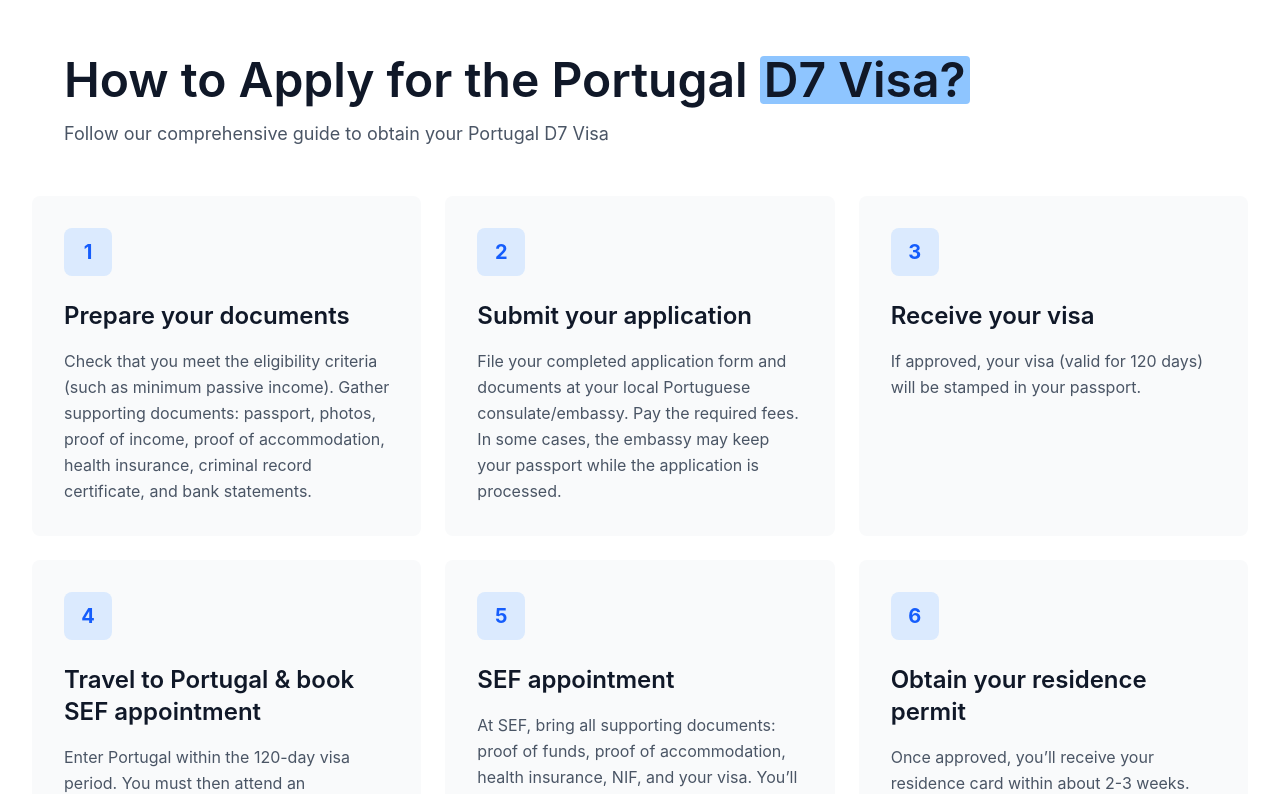
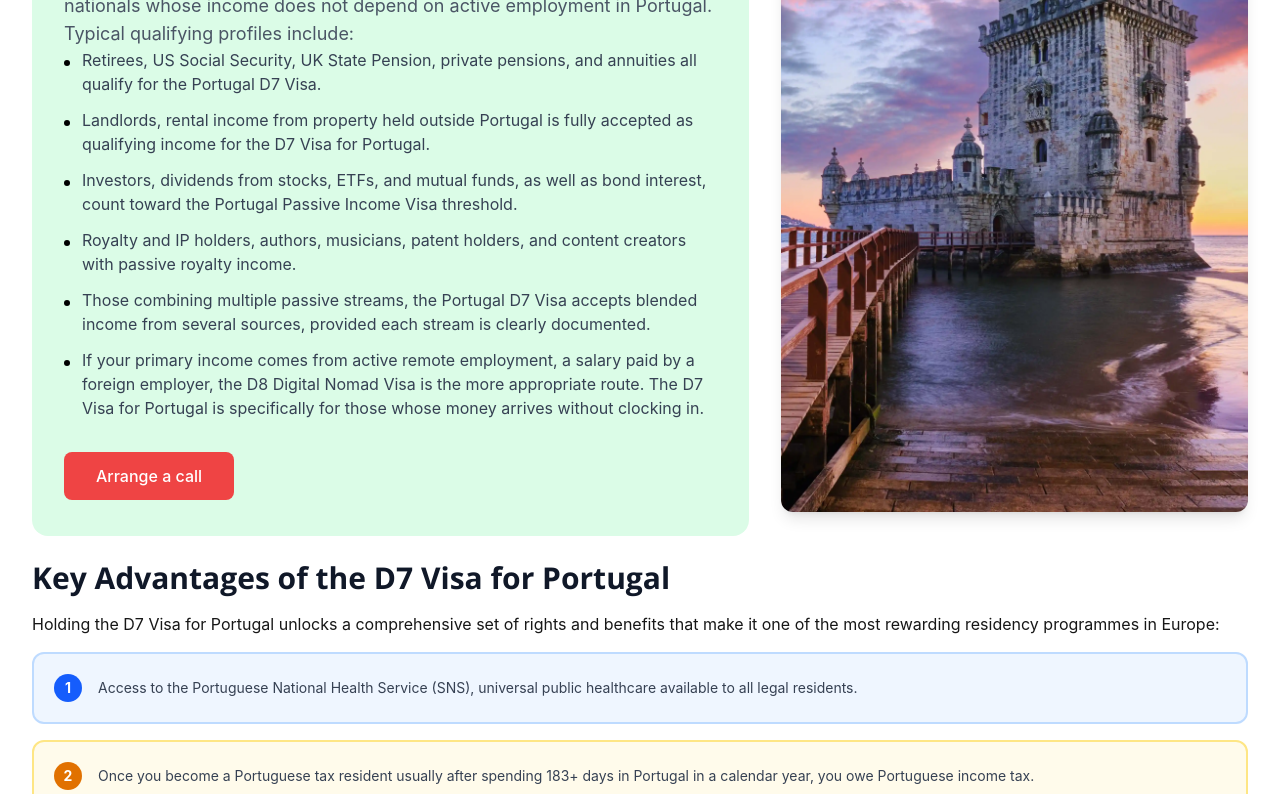
Before and after one commit to badalnsit/visa-rapid, a Next.js app in the folder visa-rapid/: page /portugal-d7-passive-income-visa in a window 1280 px wide. Shown: the part 1760-2554 px from the top of the page. Built offline with nearby package versions, Linux system fonts and the light colour scheme.

Commit message:
Page Content updated

```diff
--- a/visa-rapid/src/components/ResidencyContent.tsx
+++ b/visa-rapid/src/components/ResidencyContent.tsx
@@ -131,6 +131,34 @@ export default function ResidencyContent() {
         </div>
       </section>
 
+      {/* Eligibility Section */}
+      <section className="py-16 px-4 sm:px-6 lg:px-8">
+        <div className="max-w-6xl mx-auto">
+          <div
+            ref={eligibilityRef}
+            className={`fade-in-up ${eligibilityVisible ? 'visible' : ''}`}
+          >
+            <div className={`bg-gray-300 p-8 rounded-2xl fade-in-up ${eligibilityVisible ? 'visible' : ''}`} style={{ transitionDelay: '0.1s' }}>
+              <div className="grid grid-cols-1 md:grid-cols-1 gap-6 items-start">
+                <div>
+                  <div className="flex items-center gap-3 mb-6 justify-center">
+                    <div className="scale-on-hover">
+                      <svg className="w-8 h-8 text-gray-800" fill="none" stroke="currentColor" viewBox="0 0 24 24">
+                        <path strokeLinecap="round" strokeLinejoin="round" strokeWidth={1.5} d="M9 12l2 2 4-4M7.835 4.697a3.42 3.42 0 001.946-.806 3.42 3.42 0 014.438 0 3.42 3.42 0 001.946.806 3.42 3.42 0 013.138 3.138 3.42 3.42 0 00.806 1.946 3.42 3.42 0 010 4.438 3.42 3.42 0 00-.806 1.946 3.42 3.42 0 01-3.138 3.138 3.42 3.42 0 00-1.946.806 3.42 3.42 0 01-4.438 0 3.42 3.42 0 00-1.946-.806 3.42 3.42 0 01-3.138-3.138 3.42 3.42 0 00-.806-1.946 3.42 3.42 0 010-4.438 3.42 3.42 0 00.806-1.946 3.42 3.42 0 013.138-3.138z" />
+                      </svg>
+                    </div>
+                    <h2 className="text-4xl font-bold text-gray-900">What Makes the Portugal D7 Visa Different?</h2>
+                  </div>
+                  <p className="text-gray-700 text-lg mb-6">The D7 Visa for Portugal stands apart from other European residency options because of its low barrier to entry. Unlike the Golden Visa, which requires a minimum investment of €250,000 to €500,000, the Portugal Passive Income Visa asks only that you demonstrate stable, recurring passive income. No business plan. No major capital outlay. Just proof that you can support yourself financially without working in Portugal.</p>
+                  <p className="text-gray-700 text-lg mb-6">This makes the Portugal D7 Visa the most accessible and affordable route to legal residency in Portugal for millions of retirees, investors, and passive income earners worldwide.</p>
+                  <p className="text-gray-700 text-lg mb-6">Portugal itself has a great deal to offer. A vibrant culture, exquisite cuisine, and diverse landscapes, from the golden beaches of the Algarve to the historic cobblestones of Lisbon, provide an enriching experience for investors, business people seeking improved financial security, and retirees looking for a fulfilling overseas lifestyle. The D7 Visa for Portugal is the most direct way to make Portugal your legal home.</p>
+                </div>
+              </div>
+            </div>
+          </div>
+        </div>
+      </section>
+
       {/* Advantages Section */}
       <section className="py-16 px-4 sm:px-6 lg:px-8">
         <div className="max-w-7xl mx-auto">
@@ -190,78 +218,152 @@ export default function ResidencyContent() {
               </div>
             </div>
           </div>
-        </div>
-      </section>
 
-      {/* Step by Step Section */}
-      <section className="py-16 px-4 sm:px-6 lg:px-8 bg-white">
-        <div className="max-w-8xl mx-auto">
-          <div ref={contentRef} className={`mb-12 fade-in-up ${contentVisible ? 'visible' : ''}`}>
-            <div className="flex flex-col lg:flex-row lg:justify-between lg:items-center gap-6">
-              <div className="pl-8">
-                <h2 className="text-4xl lg:text-5xl font-semibold text-gray-900 mb-4">
-                  How to Apply for the Portugal <span className="bg-blue-300 text-gray-900 px-1 rounded transition-all duration-300 inline-block">D7 Visa?</span>
-                </h2>
-                <p className="text-lg text-gray-600 max-w-2xl">
-                  Follow our comprehensive guide to obtain your Portugal D7 Visa
-                </p>
-              </div>
-            </div>
-          </div>
-
-          <div className={`fade-in-up ${contentVisible ? 'visible' : ''}`}>
-            <div className="grid grid-cols-1 md:grid-cols-2 lg:grid-cols-3 gap-6">
+          {/* Taxes */}
+          <h2 id="taxes" className="text-3xl font-bold text-gray-900 mt-6 mb-4 font-open-sans">Key Advantages of the D7 Visa for Portugal</h2>
+          <p className="mb-4">Holding the D7 Visa for Portugal unlocks a comprehensive set of rights and benefits that make it one of the most rewarding residency programmes in Europe:</p>
+          <div className="space-y-4 mb-6">
             {[
               {
-                  num: 1,
-                  title: "Prepare your documents",
-                  desc: "Check that you meet the eligibility criteria (such as minimum passive income). Gather supporting documents: passport, photos, proof of income, proof of accommodation, health insurance, criminal record certificate, and bank statements."
+                num: "1",
+                detail: "Access to the Portuguese National Health Service (SNS), universal public healthcare available to all legal residents.",
+                color: "border-blue-200 bg-blue-50",
+                numColor: "bg-blue-600"
               },
               {
-                  num: 2,
-                  title: "Submit your application",
-                  desc: "File your completed application form and documents at your local Portuguese consulate/embassy. Pay the required fees. In some cases, the embassy may keep your passport while the application is processed."
+                num: "2",
+                detail: "Once you become a Portuguese tax resident usually after spending 183+ days in Portugal in a calendar year, you owe Portuguese income tax.",
+                color: "border-amber-200 bg-amber-50",
+                numColor: "bg-amber-600"
               },
               {
-                  num: 3,
-                  title: "Receive your visa",
-                  desc: "If approved, your visa (valid for 120 days) will be stamped in your passport."
+                num: "3",
+                detail: "Access to Portuguese National Education Services, public schools, professional training, and vocational programmes for you and your family.",
+                color: "border-green-200 bg-green-50",
+                numColor: "bg-green-600"
               },
               {
-                  num: 4,
-                  title: "Travel to Portugal & book SEF appointment",
-                  desc: "Enter Portugal within the 120-day visa period. You must then attend an appointment with SEF (AIMA) to convert your D7 visa into a residence permit."
+                num: "4",
+                detail: "Full legal protection under Portuguese law and the EU legal framework.",
+                color: "border-blue-200 bg-blue-50",
+                numColor: "bg-blue-600"
               },
               {
-                  num: 5,
-                  title: "SEF appointment",
-                  desc: "At SEF, bring all supporting documents: proof of funds, proof of accommodation, health insurance, NIF, and your visa. You\u2019ll also fill out forms for residency and a criminal record check. The appointment usually takes around 20 minutes."
+                num: "5",
+                detail: "Reduced or exempt tax rates under the IFICI regime (NHR 2.0), the Portugal Passive Income Visa makes you eligible to apply for significant tax advantages on qualifying income.",
+                color: "border-amber-200 bg-amber-50",
+                numColor: "bg-amber-600"
               },
               {
-                  num: 6,
-                  title: "Obtain your residence permit",
-                  desc: "Once approved, you\u2019ll receive your residence card within about 2-3 weeks. The first permit is typically valid for 2 years, with options for renewal and eventual permanent residency or citizenship."
-                }
-              ].map((step) => (
-                <div
-                  key={step.num}
-                  className="bg-gray-50 rounded-lg p-8"
-                  style={{ transitionDelay: `${step.num * 0.1}s` }}
-                >
-                  <div className="mb-6">
-                    <div className="w-12 h-12 bg-blue-100 rounded-lg flex items-center justify-center">
-                      <span className="text-xl font-bold text-blue-600">{step.num}</span>
+                num: "6",
+                detail: "The right to work in Portugal, the Portugal D7 Visa does not prevent you from taking employment in Portugal if you choose.",
+                color: "border-green-200 bg-green-50",
+                numColor: "bg-green-600"
+              },
+              {
+                num: "7",
+                detail: "Family reunification, under the D7 Visa for Portugal, family members are granted a residence visa valid for one year, after which they can apply for permanent residency. Spouses, children, and dependent parents are all eligible.",
+                color: "border-blue-200 bg-blue-50",
+                numColor: "bg-blue-600"
+              },
+              {
+                num: "8",
+                detail: "Portuguese citizenship for children, children born in Portugal after one year of permanent residency can acquire Portuguese citizenship.",
+                color: "border-amber-200 bg-amber-50",
+                numColor: "bg-amber-600"
+              },
+              {
+                num: "9",
+                detail: "Full Portuguese citizenship and passport after five years of legal residency, available to every Portugal Passive Income Visa holder. Portugal allows dual citizenship, so you keep your original passport.",
+                color: "border-green-200 bg-green-50",
+                numColor: "bg-green-600"
+              },
+              {
+                num: "10",
+                detail: "A faster, simpler application process compared to other European residency routes, the Portugal D7 Visa has a clear, structured process from consulate application to residence card.",
+                color: "border-blue-200 bg-blue-50",
+                numColor: "bg-blue-600"
+              },
+            ].map((item, i) => (
+              <div key={i} className={`flex gap-4 border-2 rounded-xl p-5 ${item.color}`}>
+                <div className={`flex-shrink-0 w-7 h-7 ${item.numColor} text-white rounded-full flex items-center justify-center text-sm font-bold`}>{item.num}</div>
+                <div>
+                  <p className="font-semibold text-gray-900 mb-1 text-sm">{item.title}</p>
+                  <p className="text-gray-700 text-sm">{item.detail}</p>
                 </div>
-                  </div>
-                  <h3 className="text-2xl font-semibold text-gray-900 mb-4">
-                    {step.title}
-                  </h3>
-                  <p className="text-gray-600 leading-relaxed">
-                    {step.desc}
-                  </p>
               </div>
             ))}
           </div>
+          {/* Portugal D7 Visa Income Requirements */}
+          <h2 id="taxes" className="text-3xl font-bold text-gray-900 mt-6 mb-4 font-open-sans">Portugal D7 Visa Income Requirements</h2>
+          <p className="mb-4">The income threshold for the Portugal D7 Visa is tied to the Portuguese national minimum wage. In 2026:</p>
+          <div className="overflow-x-auto mb-5">
+            <table className="w-full text-sm border-collapse">
+              <thead>
+                <tr className="bg-gray-900 text-white">
+                  <th className="px-4 py-3 text-left font-semibold">Applicant</th>
+                  <th className="px-4 py-3 text-left font-semibold">Minimum Monthly Passive Income</th>
+                </tr>
+              </thead>
+              <tbody>
+                {[
+                  { who: "Main applicant", amount: "€920/month" },
+                  { who: "+ Spouse / partner", amount: "+€460/month (50%)" },
+                  { who: "+ Each dependent child", amount: "+€276/month (30%)" },
+                  { who: "Couple with no children", amount: "~€1,380/month" },
+                ].map((row, i) => (
+                  <tr key={i} className={i % 2 === 0 ? 'bg-white' : 'bg-gray-50'}>
+                    <td className="px-4 py-3 font-medium text-gray-900 border border-gray-200">{row.who}</td>
+                    <td className="px-4 py-3 text-blue-700 font-semibold border border-gray-200">{row.amount}</td>
+                  </tr>
+                ))}
+              </tbody>
+            </table>
+          </div>
+          <p className="mb-4">In addition to monthly income, the D7 Visa for Portugal requires a savings buffer of €11,040 (12 months of minimum wage) held in a Portuguese bank account. Many applicants hold 15 to 24 months of savings to present a stronger file.</p>
+          <p className="mb-6">For most American retirees, US Social Security alone is sufficient to meet the Portugal Passive Income Visa income threshold, making it one of the most reachable European residency routes available.</p>
+          {/* Path to Citizenship on the Portugal D7 Visa */}
+          <h2 id="taxes" className="text-3xl font-bold text-gray-900 mt-6 mb-4 font-open-sans">Path to Citizenship on the Portugal D7 Visa</h2>
+          <p className="mb-4">One of the most compelling reasons to pursue the D7 Visa for Portugal is what it leads to: a Portuguese passport and full EU citizenship. Here is the timeline:</p>
+          <div className="space-y-4 mb-6">
+            {[
+              {
+                num: "1",
+                title: "Year 0",
+                detail: "apply for and receive the Portugal D7 Visa (initial 2-year residence permit)",
+                color: "border-blue-200 bg-blue-50",
+                numColor: "bg-blue-600"
+              },
+              {
+                num: "2",
+                title: "Year 2",
+                detail: "renew for a further 3 years",
+                color: "border-amber-200 bg-amber-50",
+                numColor: "bg-amber-600"
+              },
+              {
+                num: "3",
+                title: "Year 5",
+                detail: "apply for permanent residency or Portuguese citizenship",
+                color: "border-green-200 bg-green-50",
+                numColor: "bg-green-600"
+              },
+            ].map((item, i) => (
+              <div key={i} className={`flex gap-4 border-2 rounded-xl p-5 ${item.color}`}>
+                <div className={`flex-shrink-0 w-7 h-7 ${item.numColor} text-white rounded-full flex items-center justify-center text-sm font-bold`}>{item.num}</div>
+                <div>
+                  <p className="font-semibold text-gray-900 mb-1 text-sm">{item.title}</p>
+                  <p className="text-gray-700 text-sm">{item.detail}</p>
+                </div>
+              </div>
+            ))}
+          </div>
+          <p className="mb-4">Portuguese citizenship gives you freedom of movement across all 27 EU member states, a powerful travel document recognised worldwide, and the right to live, work, and study anywhere in the European Union. Portugal permits dual citizenship, your original passport is not surrendered. For most Portugal Passive Income Visa holders, this is the most valuable long-term outcome of choosing the Portugal D7 Visa.</p>
+
+          {/* Is the Portugal Passive Income Visa Right for You? */}
+          <h2 id="taxes" className="text-3xl font-bold text-gray-900 mt-6 mb-4 font-open-sans">Is the Portugal Passive Income Visa Right for You?</h2>
+          <p className="mb-4">The Portugal D7 Visa is the right choice if your income is passive, pension, rental income, dividends, interest, or royalties. If you want to actually live in Portugal, the D7 Visa for Portugal requires physical presence of at least 16 months in the first 2-year permit period. If you want a clear, affordable path to EU residency and citizenship, access to Portugal's public healthcare, education, and Schengen travel, and the ability to bring family members with you, the Portugal D7 Visa delivers on all of these.</p>
+          <p className="mb-4">The Portugal Passive Income Visa is not a visa you hold at arm's length. It is a residency route for people who want to genuinely make Portugal their home, and it rewards that commitment with full residency rights, tax advantages, and eventually a Portuguese passport.</p>
           {/* FAQ */}
           <h2 id="faq" className="text-3xl font-bold text-gray-900 mt-6 mb-4 font-open-sans">Frequently Asked Questions: Portugal D7 Visa</h2>
           <div className="space-y-5 mb-10">
@@ -298,7 +400,6 @@ export default function ResidencyContent() {
             ))}
           </div>
         </div>
-        </div>
       </section>
     </>
   )
```
Lines whose indentation alone changed are shown as unchanged.
